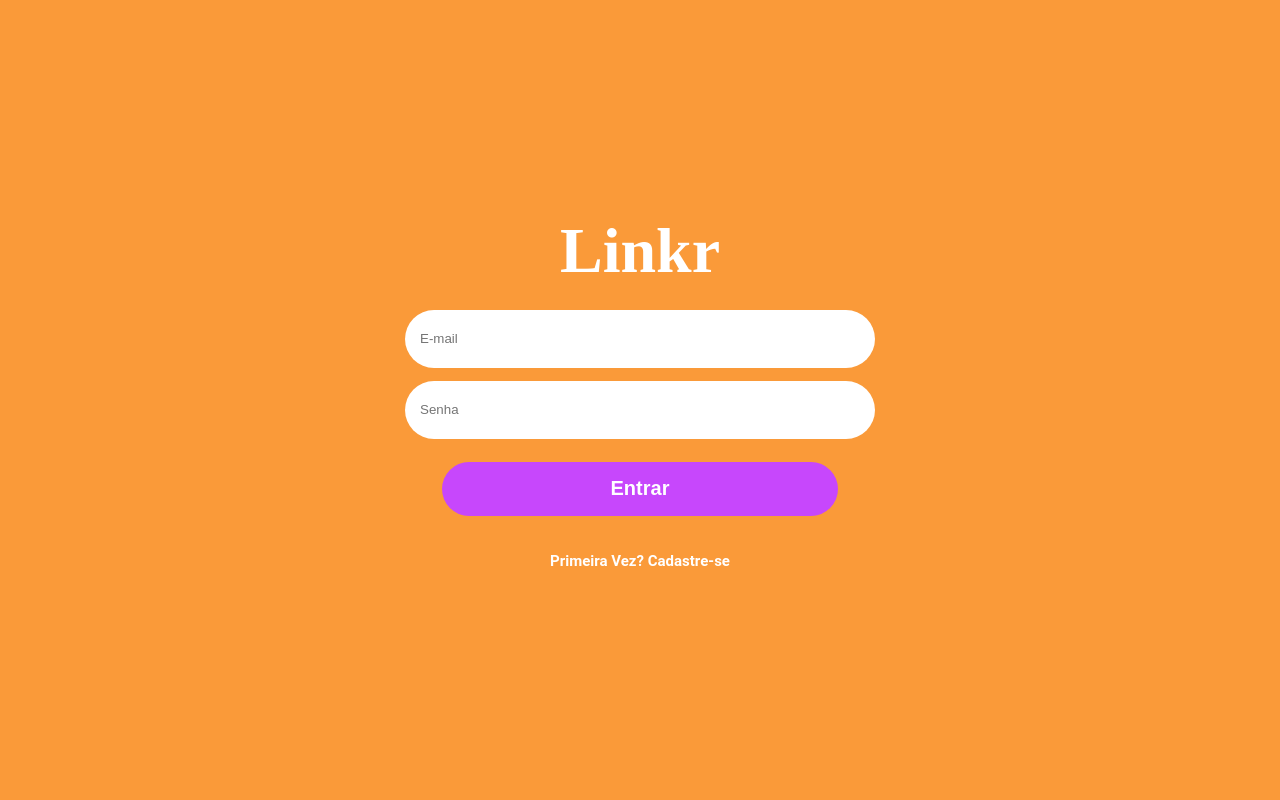
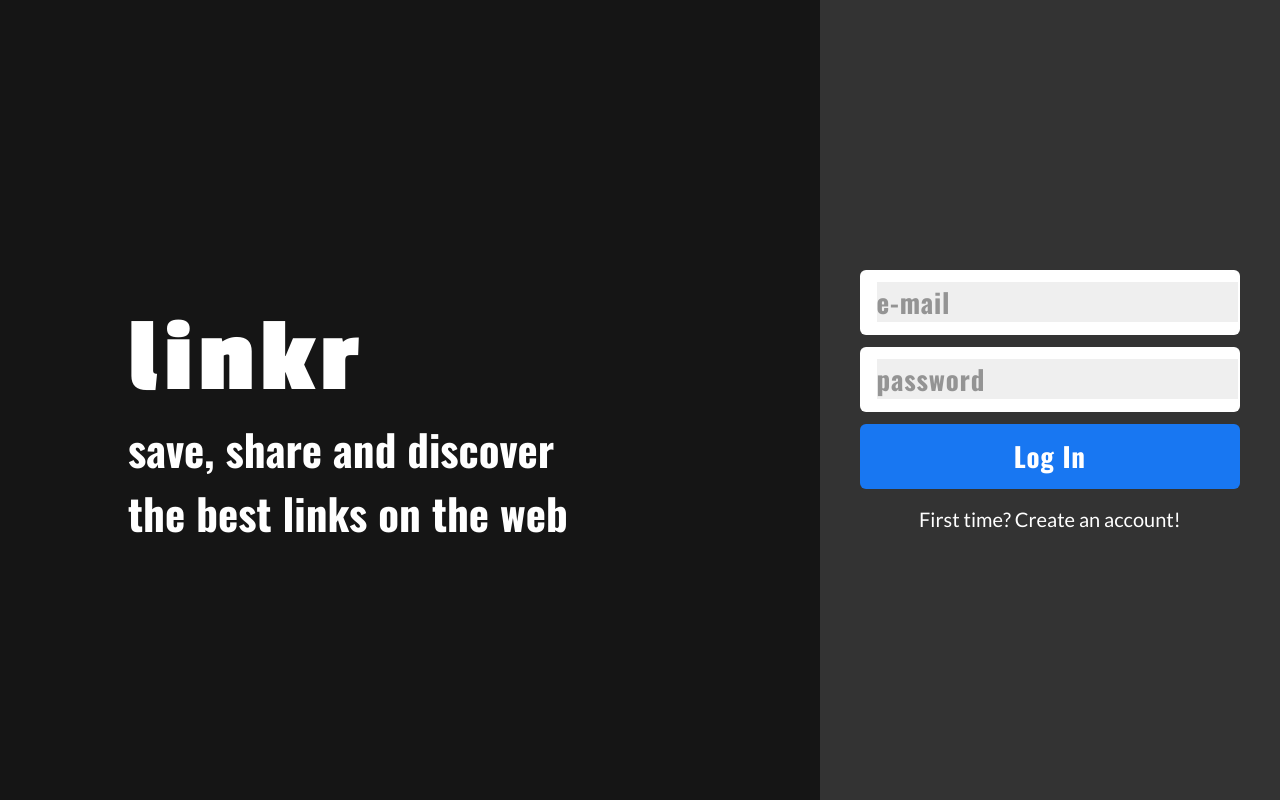
Before and after one commit to VictorFrancix/Linkr-frontend, a React app: page / in a window 1280 px wide. Built offline with nearby package versions, Linux system fonts and the light colour scheme.

Commit message:
change template login

```diff
--- a/public/index.html
+++ b/public/index.html
@@ -3,7 +3,10 @@
   <head>
     <meta charset="utf-8" />
     <meta name="viewport" content="width=device-width, initial-scale=1" />
-    <title>React App</title>
+    <link rel="preconnect" href="https://fonts.googleapis.com">
+    <link rel="preconnect" href="https://fonts.gstatic.com" crossorigin>
+    <link href="https://fonts.googleapis.com/css2?family=Lato:wght@300;400;700&display=swap" rel="stylesheet">
+    <title>Linkr</title>
   </head>
   <body>
     <noscript>You need to enable JavaScript to run this app.</noscript>
--- /dev/null
+++ b/src/assets/css/fonts.css
@@ -0,0 +1 @@
+@import url('https://fonts.googleapis.com/css2?family=Lato:wght@400;700&family=Oswald:wght@400;700&family=Passion+One:wght@700&display=swap');
--- a/src/assets/globalStyles/globalStyles.js
+++ b/src/assets/globalStyles/globalStyles.js
@@ -53,21 +53,51 @@ const GlobalStyles = createGlobalStyle`
     /* Global Styles */
 
     :root {
-        --purple: #c747fc;
-        --orange: #fa9a39;
+        --gray: #333333;
+        --dark-gray: #151515;
+        --white: #ffffff;
+        --bluebutton: #1877F2;
+        --bluebutton-hover: #0792f5;
+        --placeholder: #EFEFEF;
     }
+
     * {
         box-sizing: border-box;
     }
+
     body {
-        font-family: 'Roboto', sans-serif;
-        background-color: var(--orange);
+        font-family: 'Lato', sans-serif;
+        background-color: var(--gray);
     }
+
+    button{
+        cursor: pointer;
+        color: var(--white);
+        background-color: var(--bluebutton);
+    }
+
     button:hover{
         cursor: pointer;
+        background-color: var(--bluebutton-hover);
     }
+
+    button:active{
+        cursor: pointer;
+        background-color: var(--bluebutton-hover);
+    }
+
+    button:disabled{
+        cursor: default;
+        background-color: var(--gray);
+    }
+
     select:hover{
         cursor: pointer;
+    }
+
+    ::placeholder{
+        background-color: var(--placeholder);
+        color: #949494;
     }
 `;
 
--- a/src/view/app/index.js
+++ b/src/view/app/index.js
@@ -3,13 +3,22 @@ import { useState } from "react";
 // eslint-disable-next-line
 
 import GlobalStyle from "./../../assets/globalStyles/globalStyles.js";
+import UserContext from "../../assets/contexts/userContext.js";
 import { SignUp } from "./../signup/index.js";
 import { Login } from "./../login/index.js";
 
 
 export default function App() {
+    const [loading, setLoading] = useState(false);
+    const [token, setToken] = useState({});
 
     return (
+        <UserContext.Provider value={{
+            loading,
+            setLoading,
+            token,
+            setToken}}
+            >
             <BrowserRouter>
                 <GlobalStyle />
                     <Routes>
@@ -17,6 +26,7 @@ export default function App() {
                         <Route path="/signup" element={<SignUp />} />
                     </Routes>
             </BrowserRouter>
+        </UserContext.Provider>
     );
 
 }
--- a/src/view/login/index.js
+++ b/src/view/login/index.js
@@ -1,152 +1,203 @@
+import { useContext, useEffect, useState } from "react";
+import styled from "styled-components";
+import { Link, useNavigate } from "react-router-dom";
 import axios from "axios";
-import { useState, useContext } from "react";
-import { Link, useNavigate } from "react-router-dom";
-import styled from "styled-components";
 
+import "./../../assets/css/fonts.css";
+import UserContext from "./../../assets/contexts/userContext";
 
 export function Login() {
-    // eslint-disable-next-line
-    const [login, setLogin] = useState({ email: "", password: "" });
-    const [loading, setLoading] = useState(false);
+  const [user, setUser] = useState({
+    email: "",
+    password: "",
+  });
+  const { loading, setLoading , setToken} = useContext(UserContext);
+
+  let tokenObject = localStorage.getItem("tokenUser");
+
   const navigate = useNavigate();
 
+  const URL = "https://linkr-projeto17.herokuapp.com/";
 
-    function requestAcess(loginObj) {
+  useEffect(() => {
+    if (tokenObject) {
+      setToken({ ...JSON.parse(tokenObject) });
+      navigate("/timeline");
+    }
+  }, [setToken, navigate, tokenObject]);
+
+  function updateUser(event) {
+    const { name, value } = event.target;
+    setUser((prevState) => ({ ...prevState, [name]: value }));
+  }
+
+  function signInUser(event) {
+    event.preventDefault();
     setLoading(true);
-        const promise = axios.post(
-            "http://localhost:4000/login",
-            loginObj
-        );
-        promise.then((res) => {
-            const user = {
-                name: res.data.name,
-                cart: [],
-                total: 0
-            }
-            const token = res.data.token;
-
-            localStorage.setItem("TOKEN", token);
-            localStorage.setItem("USER", JSON.stringify(user));
-            navigate("/");
+    const promise = axios.post(`${URL}sign-in`, user);
+    promise.then(({ data }) => {
+      const newToken = data.token;
+      tokenObject = JSON.stringify(data);
+      localStorage.setItem("tokenUser", tokenObject);
+      setToken({ token: newToken });
       setLoading(false);
+      navigate("/timeline");
     });
-        promise.catch((err) => {
-            alert(err)
-            navigate("/home");
+    promise.catch((error) => {
+      alert(error.response.data);
       setLoading(false);
     });
   }
 
-    function sendInputData(e) {
-        e.preventDefault();
-        requestAcess(login);
-    }
-
   return (
-        <MainStyle>
-            {loading ? (
-                <></>
-            ) : (
-                <>
-                    <h1>Linkr</h1>
-                    <form onSubmit={(e) => sendInputData(e)}>
+    <SignInScreenContainer>
+      <header>
+        <h1>linkr</h1>
+        <h2>save, share and discover the best links on the web</h2>
+      </header>
+      <StyledForm onSubmit={signInUser}>
         <input
+          name="email"
           type="email"
-                            placeholder="E-mail"
-                            value={login.email}
           disabled={loading}
-                            onChange={(e) =>
-                                setLogin({ ...login, email: e.target.value })
-                            }
+          placeholder="e-mail"
+          value={user.email}
+          onChange={updateUser}
           required
         />
         <input
+          name="password"
           type="password"
-                            placeholder="Senha"
-                            value={login.password}
           disabled={loading}
-                            onChange={(e) =>
-                                setLogin({ ...login, password: e.target.value })
-                            }
+          placeholder="password"
+          value={user.password}
+          onChange={updateUser}
           required
         />
-                        <button type="submit">
-                            Entrar
-                        </button>
-                    </form>
-
-                    <Link to="/signup">Primeira Vez? Cadastre-se</Link>
-                </>
-            )}
-        </MainStyle>
+        <button type="submit">Log In</button>
+        <StyledLink to="/sign-up">First time? Create an account!</StyledLink>
+      </StyledForm>
+    </SignInScreenContainer>
   );
 }
 
-const MainStyle = styled.main`
-    display: flex;
+const SignInScreenContainer = styled.div`
+  width: 100vw;
+  height: 100vh;
+  background-color: #333;
+  ::placeholder {
+    color: #fff;
+  }
+  header {
     width: 100%;
-    height: 100vh;
-    background-color: #fa9a39;
+    height: 175px;
     display: flex;
     flex-direction: column;
     align-items: center;
-    justify-content: center;
+    background-color: #151515;
+    margin-bottom: 40px;
     h1 {
-        font-family: 'Righteous', cursive;
+      color: #fff;
+      font-family: "Passion one", cursive;
       font-weight: bold;
-        color: #ffffff;
-        font-size: 400%;
-        line-height: 50px;
-        margin: -5px 0px 24px;
+      font-size: 76px;
+      line-height: 84px;
+      letter-spacing: 0.05em;
     }
     h2 {
-        font-weight: bold;
-        color: #ffffff;
-        font-size: 25px;
-        line-height: 50px;
-        margin: -5px 0px;
+      color: #fff;
+      font-family: "Oswald", sans-serif;
+      font-weight: 700;
+      font-size: 23px;
+      line-height: 34px;
+      text-align: center;
+      margin: 0 16%;
     }
-    form {
+  }
+  @media (min-width: 600px) {
+    display: flex;
+    height: 100vh;
+    header {
+      width: 70%;
+      height: 100vh;
+      display: block;
+      padding: 300px 10%;
+      h1 {
+        font-size: 106px;
+        line-height: 117px;
+      }
+      h2 {
+        font-size: 43px;
+        line-height: 64px;
+        text-align: left;
+        width: 448px;
+        margin: 0;
+      }
+    }
+  }
+`;
+
+const StyledForm = styled.form`
+  width: 100%;
   display: flex;
   flex-direction: column;
   align-items: center;
+  padding: 0 40px;
+  input {
+    font-family: "Oswald", sans-serif;
     width: 100%;
-        margin-top: 10px;
+    font-size: 22px;
+    line-height: 33px;
+    font-weight: 700;
+    padding-left: 17px;
+    height: 55px;
+    border-radius: 6px;
+    border: none;
+    margin-bottom: 12px;
+    letter-spacing: 0.03em;
   }
+
   button {
-        background-color: #c747fc;
+    font-family: "Oswald", sans-serif;
+    width: 100%;
+    height: 55px;
+    color: #fff;
+    background-color: #1877f2;
     border: none;
-        width: 31%;
-        height: 54px;
-        color: #ffffff;
+    border-radius: 6px;
+    font-size: 22px;
     font-weight: 700;
-        font-size: 20px;
-        margin-top: 10px;
-        margin-bottom: 36px;
-        display: flex;
-        align-items: center;
+    line-height: 33px;
+    letter-spacing: 0.03em;
+    margin-bottom: 18px;
+    cursor: pointer;
+    transition: background-color 0.2s;
+    &:disabled {
+      opacity: 0.5;
+    }
+  }
+
+  @media (min-width: 600px) {
+    width: 40%;
     justify-content: center;
-        border-radius: 30px;
+    input,
+    button {
+      height: 65px;
+      font-size: 27px;
+      line-height: 40px;
     }
-    button:hover {
-        cursor: pointer;
-    }
-    input {
-        width: 60%;
-        max-width: 470px;
-        height: 58px;
-        padding: 18px 15px;
-        border-radius: 30px;
-        border: none;
-        color: #000000;
-        font-size: 12 px;
-        margin-bottom: 13px;
-    }
-    a {
-        color: #ffffff;
-        text-decoration: none;
-        font-weight: 700;
-        font-size: 15px;
-        line-height: 18px;
   }
 `;
+
+const StyledLink = styled(Link)`
+  display: flex;
+  justify-content: center;
+  color: #fff;
+  font-size: 17px;
+  line-height: 20px;
+
+  @media (min-width: 600px) {
+    font-size: 20px;
+    line-height: 24px;
+  }
+`;
```
Also changed, not shown: src/view/login/components/componentsLogin.js (deleted), src/view/login/functions/functions.js (deleted), src/view/signup/components/componentsLogin.js (deleted), src/view/signup/functions/functions.js (deleted). Lines whose indentation alone changed are shown as unchanged.
